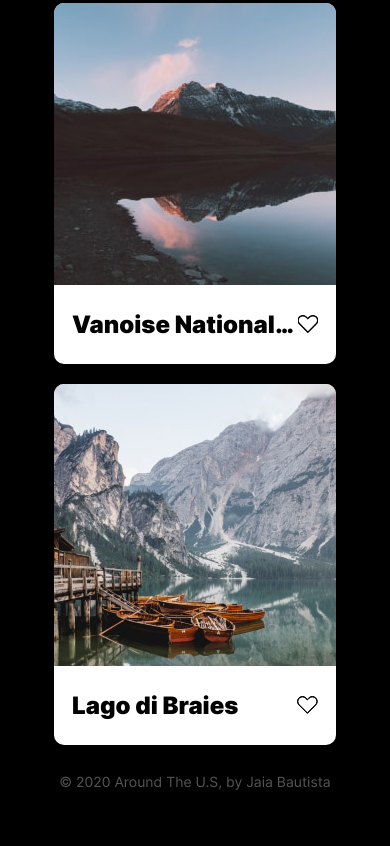
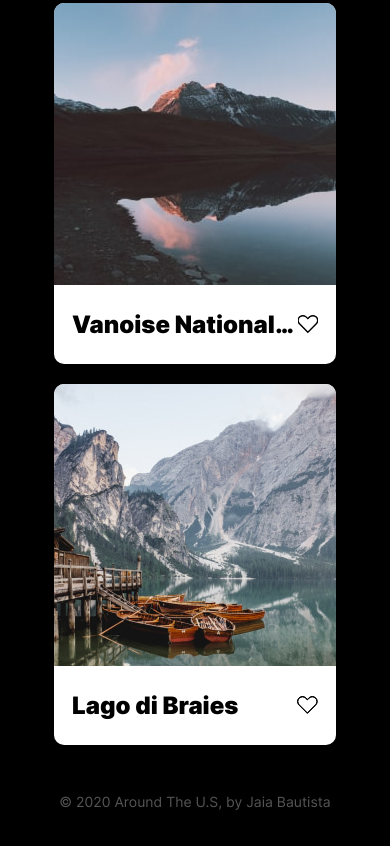
Before and after one commit to JaiaB/web_project_4, a plain HTML site: page index.html in a window 390 px wide. Shown: the part 1980-2826 px from the top of the page. Drawn offline with Linux system fonts and the light colour scheme; files whose address does not match are found by name.

Commit message:
hotfix footer margin top 48px

```diff
--- a/blocks/footer/footer.css
+++ b/blocks/footer/footer.css
@@ -6,7 +6,7 @@
 
 @media(max-width: 639px) {
   .footer {
-    margin: 28px 19px 36px 19px;
+    margin: 48px 19px 36px 19px;
     font-size: 14px;
     line-height: 17px;
   }
```
